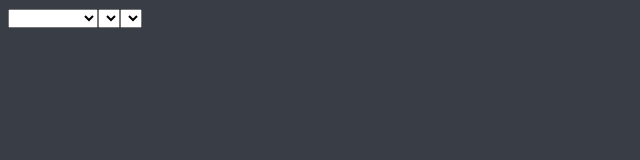
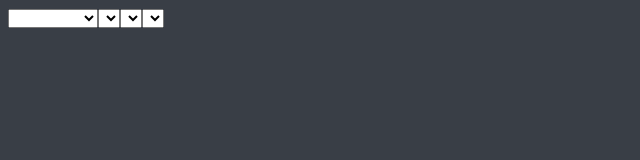
Before and after one commit to heloisacst/tabela-fipe, an Angular app: page / in a window 1280 px wide. Shown: the top 160 px of the page, without its empty margins (0-640 px from the left). Built offline with nearby package versions, Linux system fonts and the light colour scheme.

Commit message:
feat: buscar ano do modelo

```diff
--- a/src/app/home/home.component.html
+++ b/src/app/home/home.component.html
@@ -13,4 +13,8 @@
     <option *ngFor="let modelo of modeloList" [ngValue]="modelo.codigo">{{modelo.nome}}</option>
   </select>
 
+  <select name="ano">
+    <option *ngFor="let subModelo of subModeloList" [ngValue]="subModelo.codigo">{{subModelo.nome}}</option>
+  </select>
+
 </div>
--- a/src/app/home/home.component.ts
+++ b/src/app/home/home.component.ts
@@ -34,14 +34,11 @@ export class HomeComponent implements OnInit {
       } else {
         this.modeloList = [];
       }
-      console.log(this.modeloList);
     });
   }
 
   buscarSubModelos(modelo: string) {
-    console.log(modelo);
-    this.subscription = this.fipeService.getSubModel(modelo).subscribe((data: any[]) => {
-      console.log(data);
+    this.subscription = this.fipeService.getSubModel(modelo).subscribe((data: any) => {
       this.subModeloList = data;
       });
   }
--- a/src/app/service/tipo-veiculo.service.ts
+++ b/src/app/service/tipo-veiculo.service.ts
@@ -32,7 +32,7 @@ export class TipoVeiculoService{
 
   getSubModel(modelo: string): Observable<any> {
     this.urlSubModelo = `${this.urlModelo}/${modelo}/anos`;
-    return this.http.get<any>(this.urlModelo).pipe(
+    return this.http.get<any>(this.urlSubModelo).pipe(
       catchError(error => {
         console.error("Erro ao buscar subModelos:", error);
         return of({ });
@@ -40,7 +40,4 @@ export class TipoVeiculoService{
     );
   }
 
-  getUrl(): any{
-    return this.urlModelo;
-  }
 }
```
